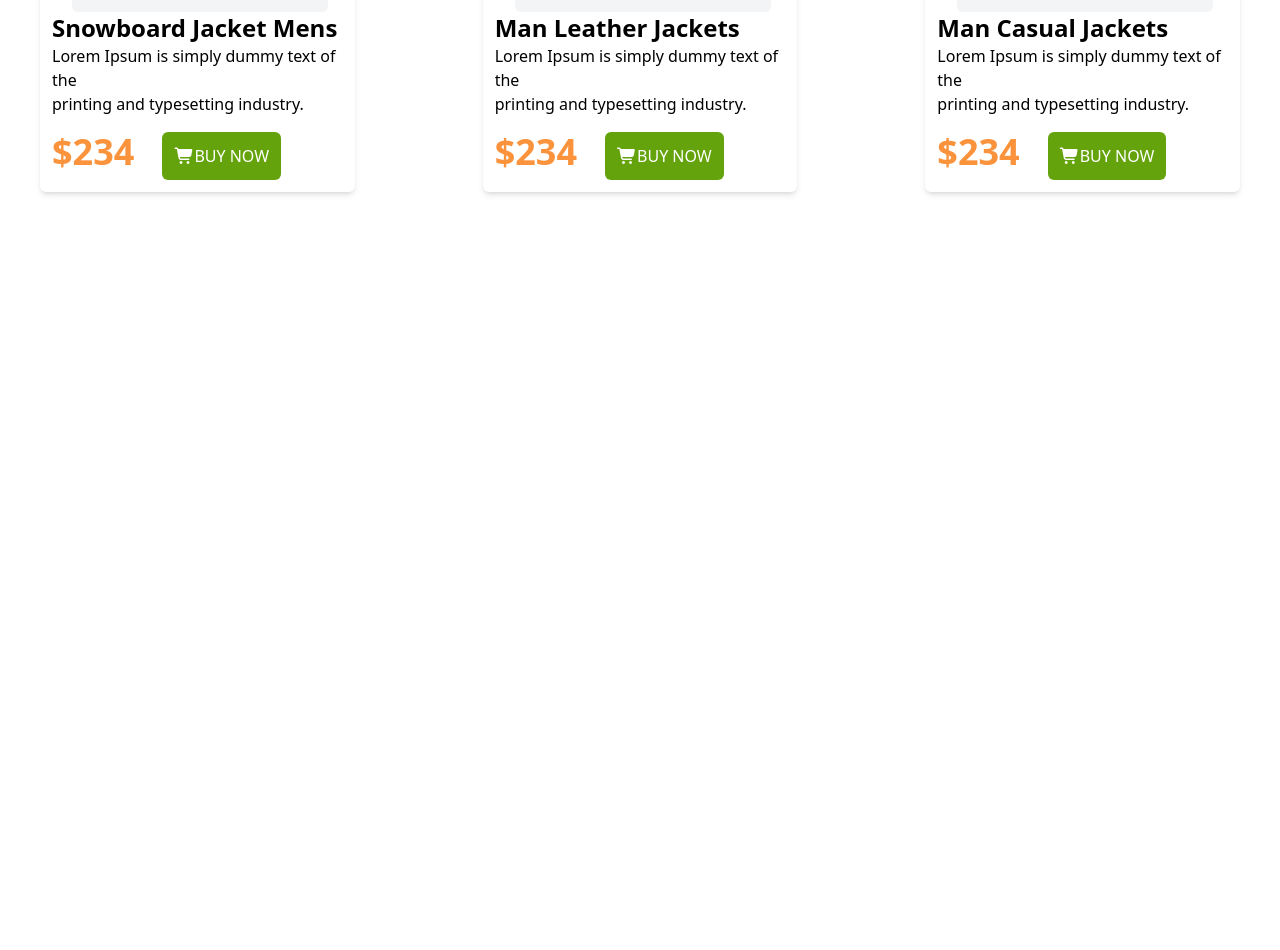
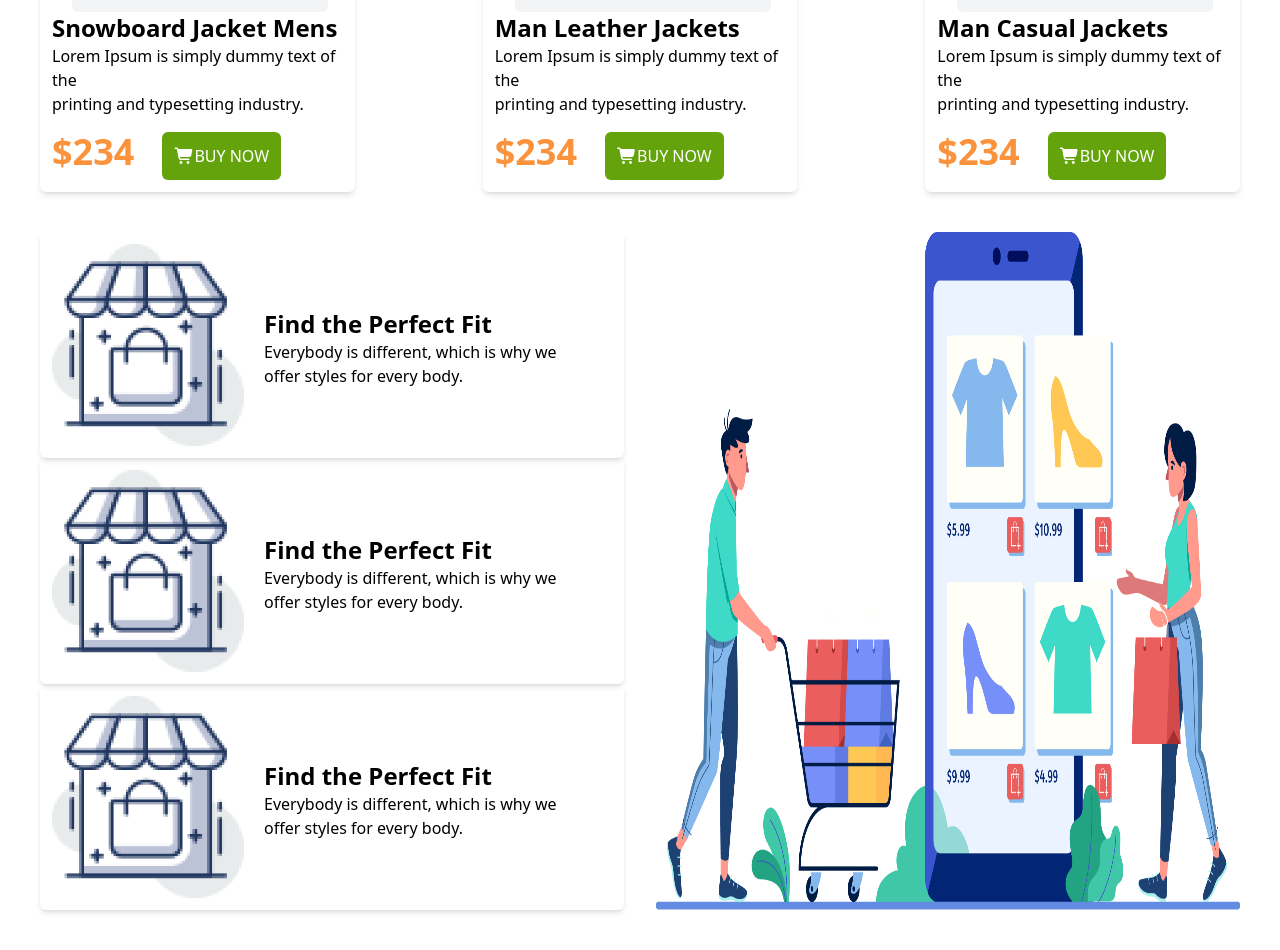
Before and after one commit to kaiyoum-hossain/pengiun-tailwind-website, a plain HTML site: page index.html in a window 1280 px wide. Shown: the part 1687-2637 px from the top of the page. Before the commit the page ends 1919 px from the top, so only its background shows below. Drawn offline with nearby package versions, Linux system fonts and the light colour scheme.

Commit message:
Footer Section

```diff
--- a/index.html
+++ b/index.html
@@ -124,5 +124,48 @@ printing and typesetting industry.</p>
         </div>
     </section>
  </main>
+
+ <footer>
+    <section class=" m-10 gap-8 grid grid-cols-2 ">
+      <div class="">
+          <div class="flex shadow-md rounded-md py-3 px-3 gap-5 ">
+            <div class="">
+                <img src="icons/house.png" alt="" class="w-48">
+            </div>
+            <div class="mt-16">
+                <h3 class="font-bold text-2xl">Find the Perfect Fit</h3>
+                <p class="font-medium">Everybody is different, which is why we<br>
+offer styles for every body.</p>
+            </div>
+        </div>
+        <!-- 2num ---------- -->
+        <div class="flex shadow-md rounded-md py-3 px-3 gap-5">
+            <div class="">
+                <img src="icons/house.png" alt="" class="w-48">
+            </div>
+            <div class="mt-16">
+                <h3 class="font-bold text-2xl">Find the Perfect Fit</h3>
+                <p class="font-medium">Everybody is different, which is why we<br>
+offer styles for every body.</p>
+            </div>
+        </div>
+        <!-- ?3num----------- -->
+        <div class="flex shadow-md rounded-md py-3 px-3 gap-5">
+            <div class="">
+                <img src="icons/house.png" alt="" class="w-48">
+            </div>
+            <div class="mt-16">
+                <h3 class="font-bold text-2xl">Find the Perfect Fit</h3>
+                <p class="font-medium">Everybody is different, which is why we<br>
+offer styles for every body.</p>
+            </div>
+        </div>
+      </div>
+
+        <div class="">
+            <img src="images/shopping.png" alt="" class="h-full">
+        </div>
+    </section>
+ </footer>
 </body>
 </html>
```
